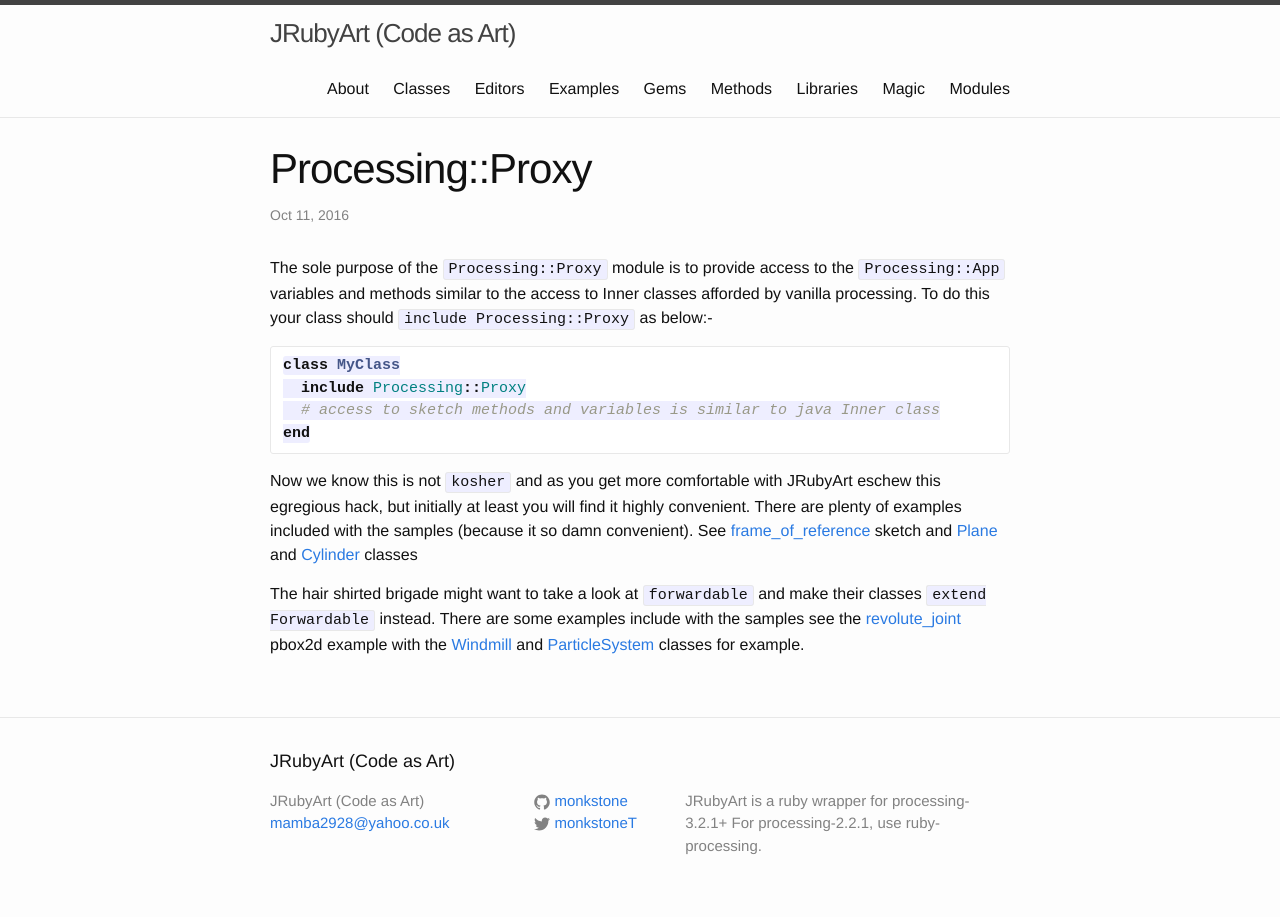
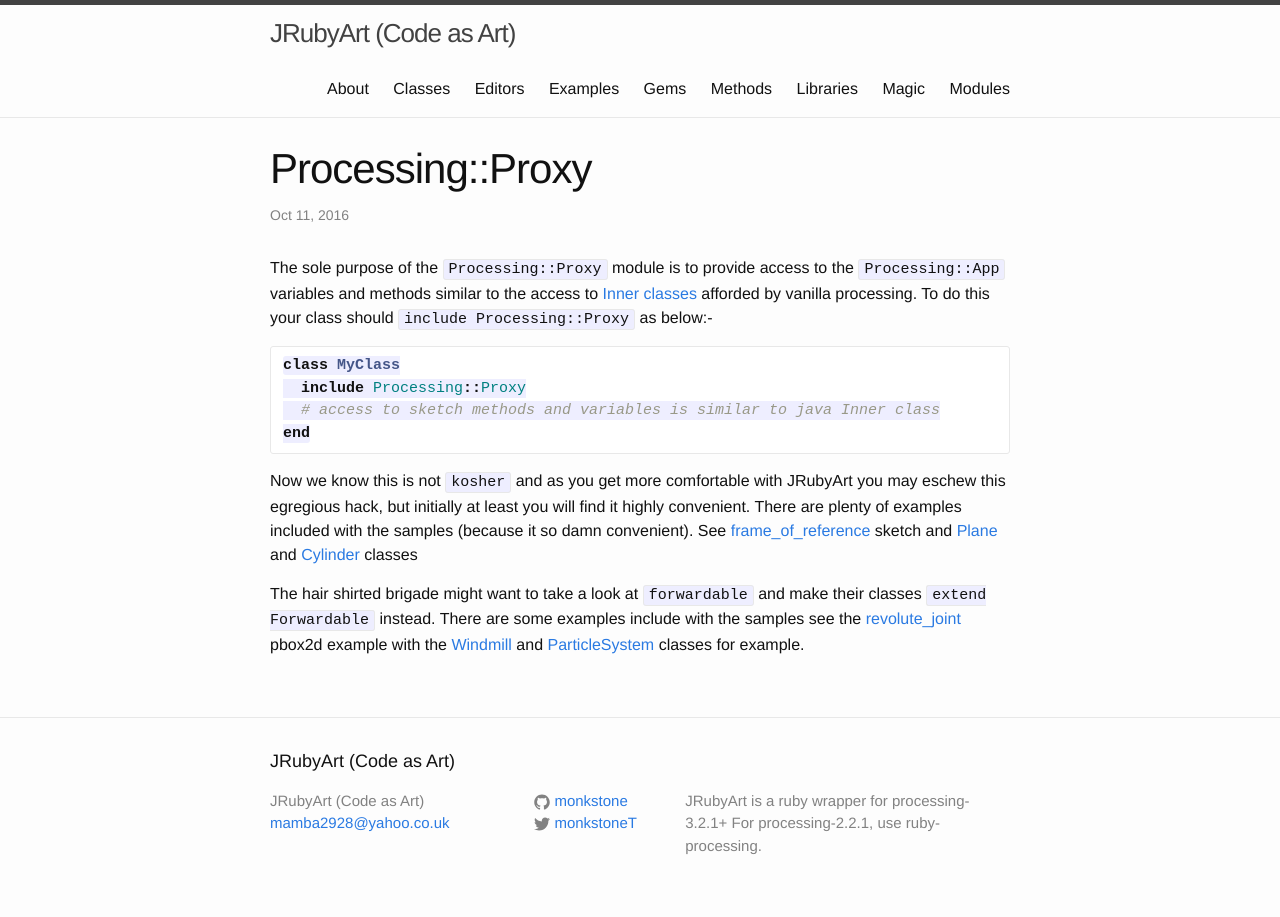
Before and after one commit to ruby-processing/JRubyArt, a Jekyll site: the page built from _modules/processing_proxy.md, in a window 1280 px wide. Built offline with Jekyll 4.4.1, drawn with Linux system fonts in a browser that asks for light colours.

````diff
--- a/_modules/processing_proxy.md
+++ b/_modules/processing_proxy.md
@@ -3,7 +3,7 @@ layout: post
 title:  "Processing::Proxy"
 keywords: processing, module, namespace
 ---
-The sole purpose of the `Processing::Proxy` module is to provide access to the `Processing::App` variables and methods similar to the access to Inner classes afforded by vanilla processing. To do this your class should `include Processing::Proxy` as below:-
+The sole purpose of the `Processing::Proxy` module is to provide access to the `Processing::App` variables and methods similar to the access to [Inner classes][inner] afforded by vanilla processing. To do this your class should `include Processing::Proxy` as below:-
 
 ```ruby
 class MyClass
@@ -12,7 +12,7 @@ class MyClass
 end
 ```
 
-Now we know this is not `kosher` and as you get more comfortable with JRubyArt eschew this egregious hack, but initially at least you will find it highly convenient. There are plenty of examples included with the samples (because it so damn convenient). See [frame_of_reference][sketch] sketch and [Plane][Plane] and [Cylinder][Cylinder] classes
+Now we know this is not `kosher` and as you get more comfortable with JRubyArt you may eschew this egregious hack, but initially at least you will find it highly convenient. There are plenty of examples included with the samples (because it so damn convenient). See [frame_of_reference][sketch] sketch and [Plane][Plane] and [Cylinder][Cylinder] classes
 
 
 [sketch]:https://github.com/ruby-processing/JRubyArt-examples/blob/master/processing_app/library/vecmath/vec3d/frame_of_reference.rb
````
Also changed, not shown: other parts of _modules/processing_proxy.md (+1 -0 lines).
